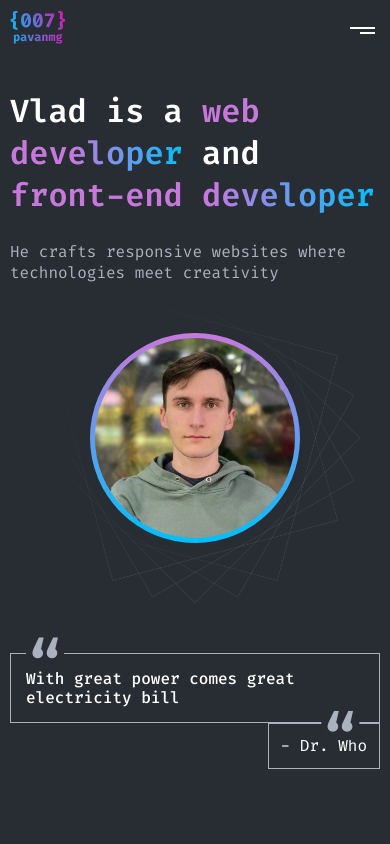
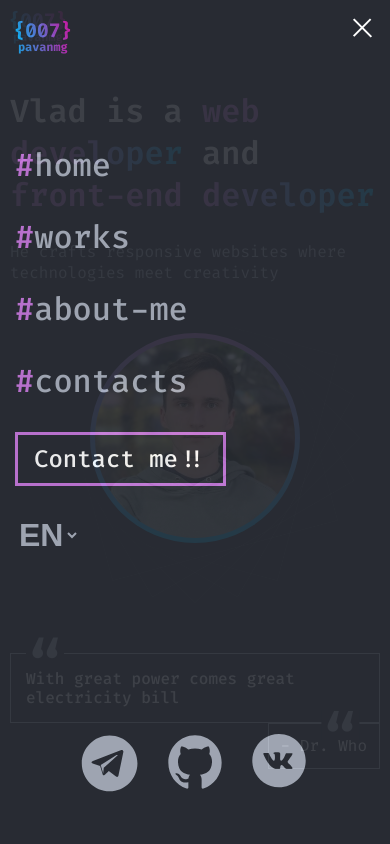
Before and after one commit to vlad615/portfolio, a React (Vite) app: page / in a window 390 px wide. Both pictures are taken after a click on the button 362 px from the left and 27 px from the top of the page. Shown: the top 844 px of the page. Built offline with nearby package versions, Linux system fonts and the light colour scheme.

Commit message:
adding interactive

```diff
--- a/src/layout/header/Header.tsx
+++ b/src/layout/header/Header.tsx
@@ -5,16 +5,24 @@ import { FlexWrapper } from "../../components/wrapper/FlexWrapper";
 import { Container } from "../../components/wrapper/Container";
 import { theme } from "../../styles/Themes";
 import { MobileMenu } from "./mobileMenu/MobileMenu";
+import React from "react";
 
 export const Header = () => {
+    const [width, setWidth] = React.useState(window.innerWidth);
+    const breakpoint = 768;
+
+    React.useEffect(()=>{
+        const hendleWindowResize = () => setWidth(window.innerWidth)
+        window.addEventListener("resize", hendleWindowResize);}, [])
+
     return (
         <StyledHeader>
             <Container>
                 <FlexWrapper $justify="space-between" $align="center">
                     <Logo />
                     <FlexWrapper $gap="30px">
-                        <Menu />
-                        <MobileMenu />
+                        {width <= breakpoint ? <MobileMenu />
+                                            : <Menu />}
                     </FlexWrapper>
                 </FlexWrapper>
 
--- a/src/layout/header/menu/Menu.tsx
+++ b/src/layout/header/menu/Menu.tsx
@@ -31,10 +31,6 @@ const StyledMenu = styled.nav`
         font-weight: 400;
         font-size: 16px;
     }
-
-    @media ${theme.media.tablet}{
-        display: none;
-    }
 `
 
 const StyledA = styled.a`
--- a/src/layout/header/mobileMenu/MobileMenu.tsx
+++ b/src/layout/header/mobileMenu/MobileMenu.tsx
@@ -3,16 +3,23 @@ import { theme } from "../../../styles/Themes"
 import { Logo } from "../../../components/logo/Logo"
 import { ContactIcons } from "../../../components/icons/ContactIcons"
 import { StyledButton } from "../../../components/Buttons"
+import { useState } from "react"
 
 
 export const MobileMenu = () =>{
+    const [isMenuOpen, setIsMenuopen] = useState(false);
+
+    function changeMenuOpen(){
+        setIsMenuopen(!isMenuOpen)
+    }
+
     return(
         <StyledMenu>
-            <BurgerButton isOpen={false}>
+            <BurgerButton isOpen={isMenuOpen} onClick={changeMenuOpen}>
                 <span></span>
             </BurgerButton>
 
-            <MobileMenuPopup isOpen={false}>
+            <MobileMenuPopup isOpen={isMenuOpen}>
                 <Logo />
                 <ul>
                     <li><StyledA href="">home</StyledA></li>
@@ -34,10 +41,7 @@ export const MobileMenu = () =>{
 }
 
 const StyledMenu = styled.nav`
-    display: none;
-    @media ${theme.media.tablet}{
-        display: block;
-    }
+
 `
 
 const MobileMenuPopup = styled.div<{isOpen: boolean}>`
--- a/src/layout/sections/contacts/Contacts.tsx
+++ b/src/layout/sections/contacts/Contacts.tsx
@@ -16,12 +16,16 @@ export const Contacts = () => {
                     </StyledP>
                     <MessageMe>
                         <StyledH3>Massege me here</StyledH3>
-                        <FlexWrapper $justify="center" $align="center" $gap="5px">
-                            <Icon iconId="tg" viewbox="2,1,23,23"/><a href="">@VladislavElmirovich</a>
-                        </FlexWrapper>
-                        <FlexWrapper $justify="center" $align="center" $gap="5px">
-                            <Icon iconId="email" viewbox="0,0,20,20"/><a href="mailto:ambrosov413@gmail.com">ambrosov413@gmail.com</a>
-                        </FlexWrapper>
+                        <a href="">
+                            <FlexWrapper $justify="center" $align="center" $gap="5px">
+                                <Icon iconId="tg" viewbox="2,1,23,23"/>@VladislavElmirovich
+                            </FlexWrapper>
+                        </a>
+                        <a href="mailto:ambrosov413@gmail.com">
+                            <FlexWrapper $justify="center" $align="center" $gap="5px">
+                                <Icon iconId="email" viewbox="0,0,20,20"/>ambrosov413@gmail.com
+                            </FlexWrapper>
+                        </a>
                     </MessageMe>
                 </FlexWrapper>
             </Container>
@@ -61,10 +65,11 @@ const MessageMe = styled.div`
         font-weight: 400;
         font-size: 16px;
         color: #abb2bf;
-        transition: color 0.2 linear;
+        transition: all 0.3s linear;
 
         &:hover{
             color: #fff;
+            transform: translateY(-5px);
         }
     }
 `
--- a/src/layout/sections/projects/Projects.tsx
+++ b/src/layout/sections/projects/Projects.tsx
@@ -1,4 +1,3 @@
-import { FlexWrapper } from "../../../components/wrapper/FlexWrapper"
 import { ProjectCard } from "./ProjectCard"
 import { SectionTitle } from "../../../components/title/SectionTitle"
 import protect from "../../../accets/projects/Protect.jpg"
```
